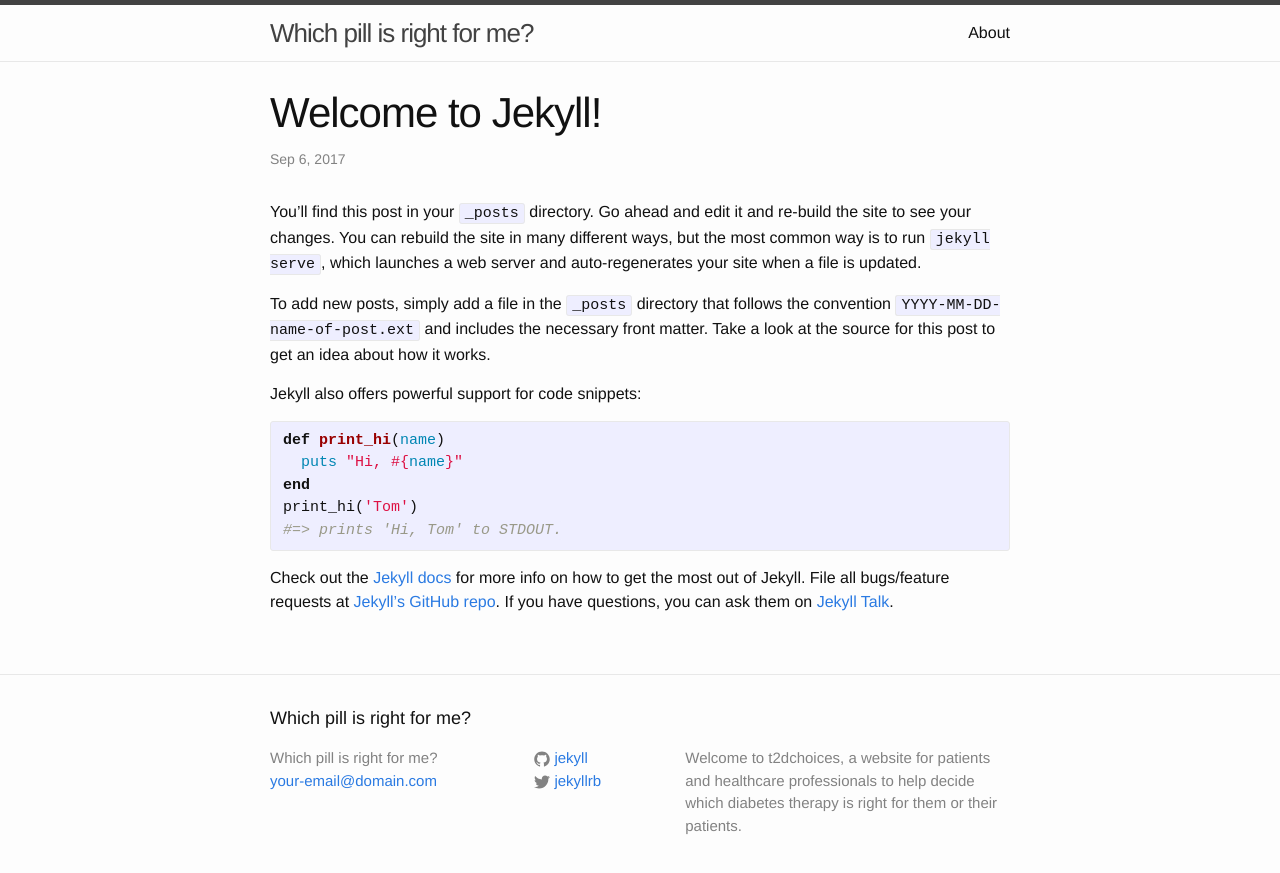
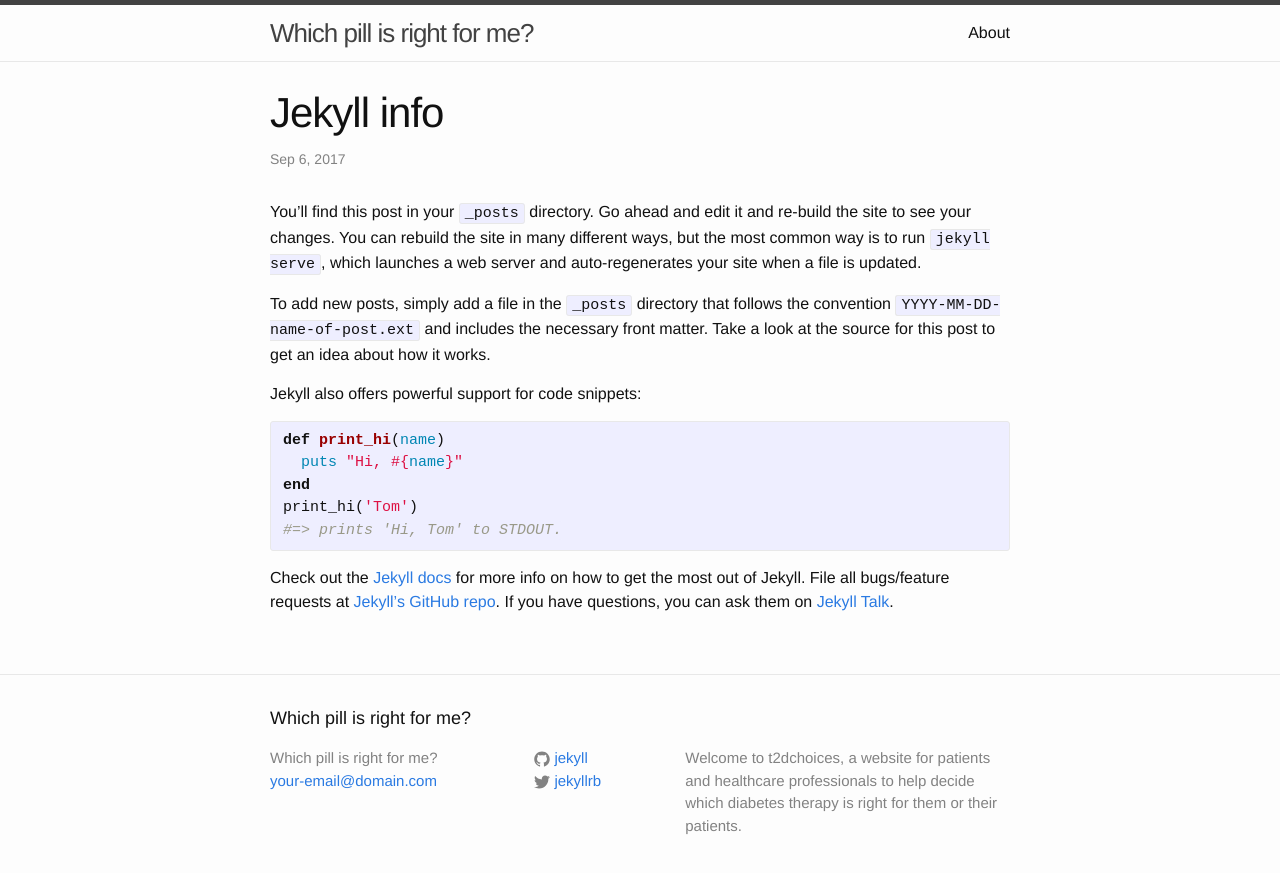
Before and after one commit to michaelwhitman/michaelwhitman.github.io, a Jekyll site: the page built from _posts/2017-09-06-welcome-to-jekyll.markdown, in a window 1280 px wide. Shown: the top 873 px of the page. Built offline with Jekyll 4.4.1, drawn with Linux system fonts in a browser that asks for light colours.

Commit message:
Update 2017-09-06-welcome-to-jekyll.markdown

```diff
--- a/_posts/2017-09-06-welcome-to-jekyll.markdown
+++ b/_posts/2017-09-06-welcome-to-jekyll.markdown
@@ -1,6 +1,6 @@
 ---
 layout: post
-title:  "Welcome to Jekyll!"
+title:  "Jekyll info"
 date:   2017-09-06 16:33:14 +0000
 categories: jekyll update
 ---
```
